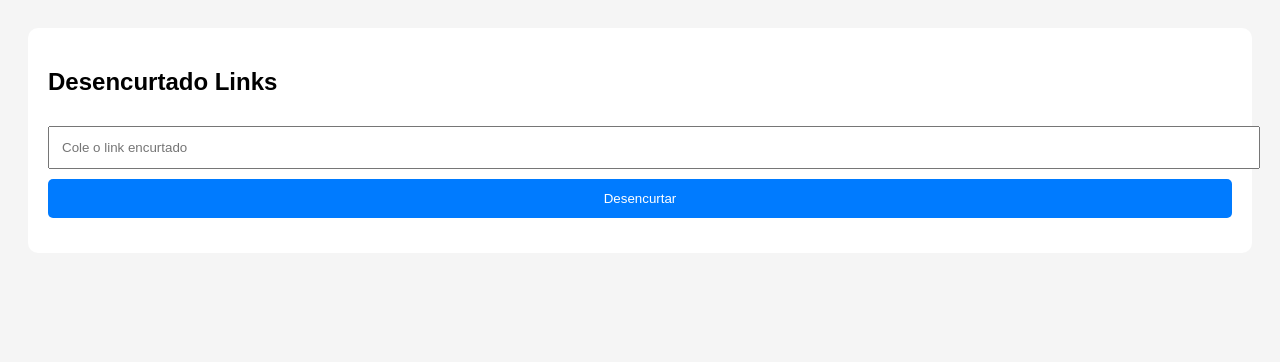
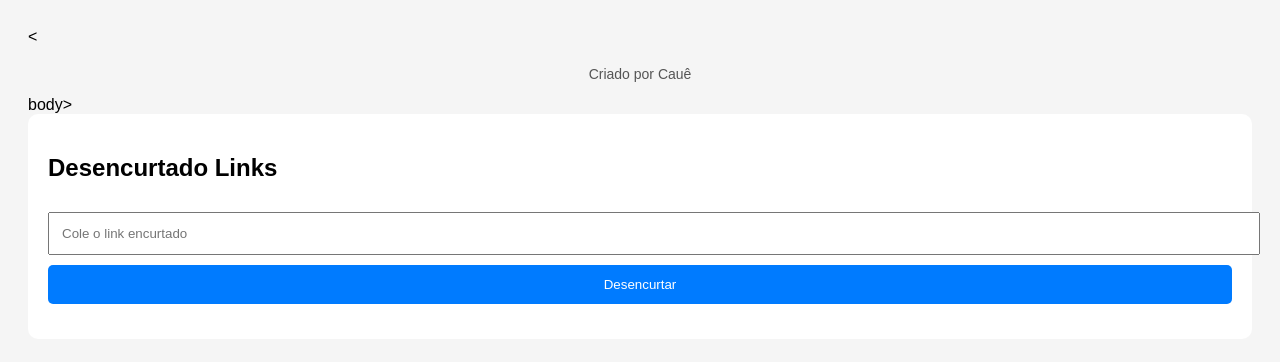
Before and after one commit to rcm2820226/desencurtado-links, a plain HTML site: page index.html in a window 1280 px wide. Drawn offline with Linux system fonts and the light colour scheme.

Commit message:
Update index.html

```diff
--- a/index.html
+++ b/index.html
@@ -12,7 +12,9 @@
     #resultado { margin-top:15px; word-break:break-all; }
   </style>
 </head>
-<body>
+<<p style="text-align:center; margin-top:20px; font-size:14px; color:#555;">
+  Criado por Cauê
+</p>body>
 
 <div class="box">
   <h2>Desencurtado Links</h2>
```
